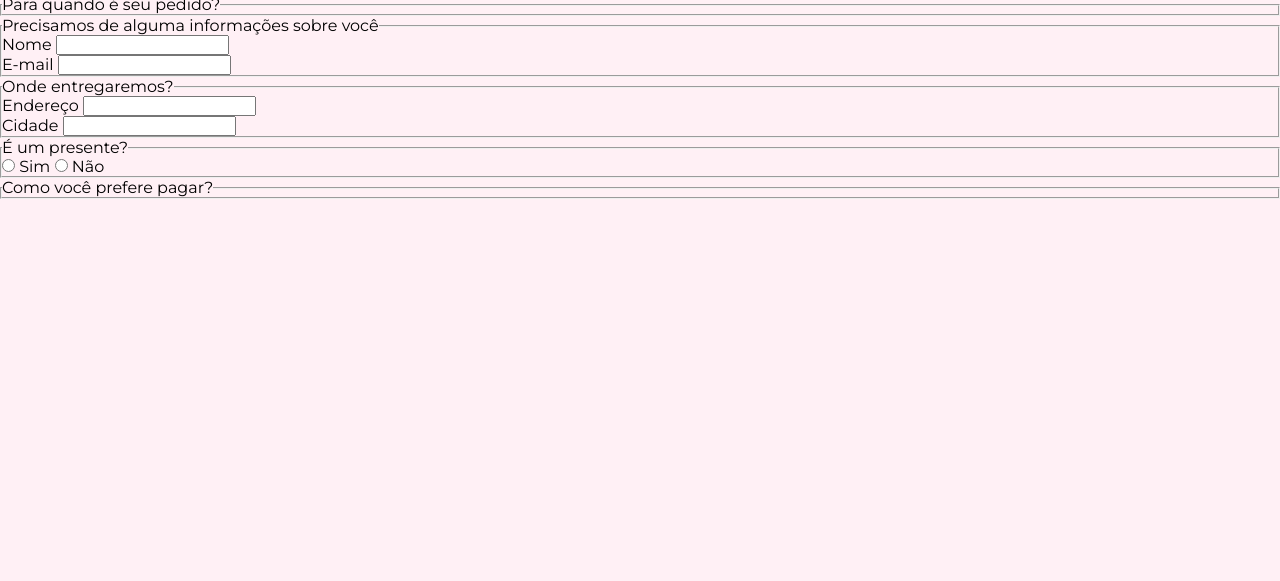
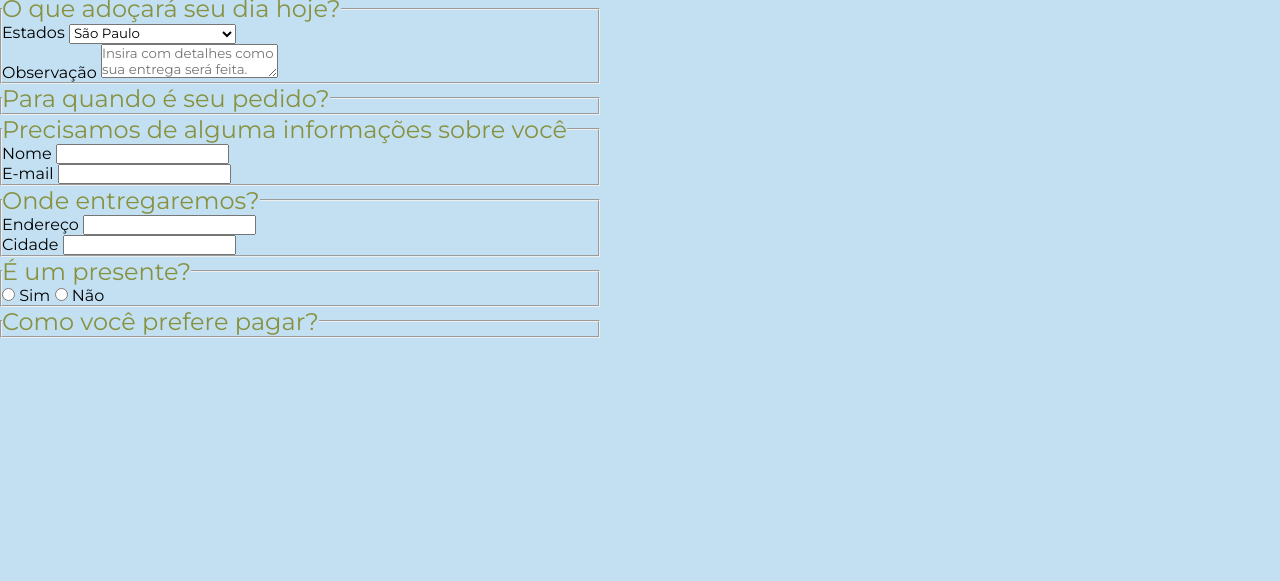
Before and after one commit to lilianmelim/CTD, a plain HTML site: page front-end-1/aula14/index.html in a window 1280 px wide. Shown: the part 219-800 px from the top of the page. Drawn offline with Linux system fonts and the light colour scheme.

Commit message:
alterações

```diff
--- a/front-end-1/aula14/index.html
+++ b/front-end-1/aula14/index.html
@@ -11,7 +11,7 @@
 
     <header>
         <div class="logo">
-            <img src="https://static.wixstatic.com/media/33f42f_8ce19224c4a44c0eb6967724be0f7fb3~mv2.png/v1/fill/w_1200,h_1200,al_c/33f42f_8ce19224c4a44c0eb6967724be0f7fb3~mv2.png" alt="logo.png">
+            <img src="kisspng-logo-confectionery-brand-cake-frosting-icing-confeitaria-5b1249f0aa6789.718294871527925232698.png" alt="logo.png">
         </div>
     </header>
 
@@ -28,6 +28,43 @@
             1- lista de opções
             2 - Quandtidade
             -->
+
+            <div>
+                <label for="state">Estados</label>
+                <select name="state" id="state">
+                    <optgroup label="Sul">
+                        <option value="1">São Paulo</option>
+                        <option value="2">São Roque</option>
+                        <option value="3">Rio de Janeiro</option>
+                        <option value="4">Pindamonhanagba</option>
+                    </optgroup>
+                    <optgroup label="Norte">
+                        <option value="1">São Paulo</option>
+                        <option value="2">São Roque</option>
+                        <option value="3">Rio de Janeiro</option>
+                        <option value="4">Pindamonhanagba</option>
+                    </optgroup>
+                    <optgroup label="Oeste">
+                        <option value="1">São Paulo</option>
+                        <option value="2">São Roque</option>
+                        <option value="3">Rio de Janeiro</option>
+                        <option value="4">Pindamonhanagba</option>
+                    </optgroup>
+                    <optgroup label="Leste">
+                        <option value="1">São Paulo</option>
+                        <option value="2">São Roque</option>
+                        <option value="3">Rio de Janeiro</option>
+                        <option value="4">Pindamonhanagba</option>
+                    </optgroup>
+                </select>
+            </div>
+
+            <div>
+                <label for="observation">Observação</label>
+                <textarea placeholder="Insira com detalhes como sua entrega será feita." name="observation"
+                    id="observation"></textarea>
+            </div>
+
         </fieldset>
 
         <fieldset>
--- a/front-end-1/aula14/style.css
+++ b/front-end-1/aula14/style.css
@@ -1,4 +1,12 @@
 @import url('https://fonts.googleapis.com/css2?family=Montserrat:ital,wght@0,200;0,400;0,600;1,200;1,400;1,600&display=swap');
+
+/*
+colors: #D996A2 rosa claro
+        #BF567D rosa mais forte
+        #9DA65D verde
+        #F2CA80 amarelo
+        #BF5050 vermelho
+*/
 
 *{
 
@@ -7,16 +15,11 @@
     padding: 0;
 }
 
-body {
-
-    background-color: lavenderblush;
-
-}
-
 
 header{
 
-    background-color: hotpink;
+    background-color:#F2BDC7;
+
 
 }
 
@@ -28,3 +31,33 @@ header img {
     left: 45%;
 
 }
+
+body {
+
+    background-color: #C2E0F2;
+
+}
+
+h1 {
+
+    color: #BF5050;
+    padding: 10px;
+    text-align: center;
+
+}
+
+form {
+
+    height: fit-content;
+    width: 600px;
+
+
+}
+
+legend {
+
+    color: #879140;
+    font-size: 24px;
+    text-align: left;
+
+}
```
Also changed, not shown: front-end-1/aula14/kisspng-logo-confectionery-brand-cake-frosting-icing-confeitaria-5b1249f0aa6789.718294871527925232698.png (added), 2 other files.
